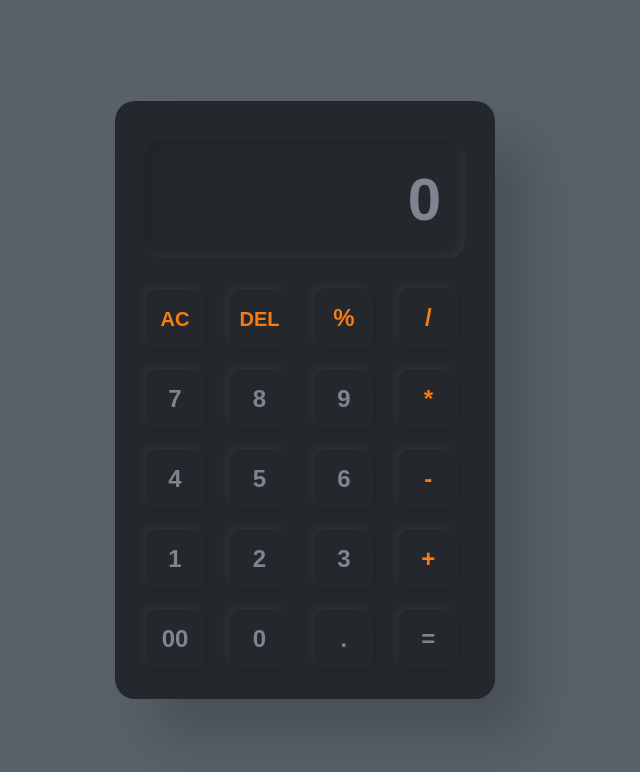
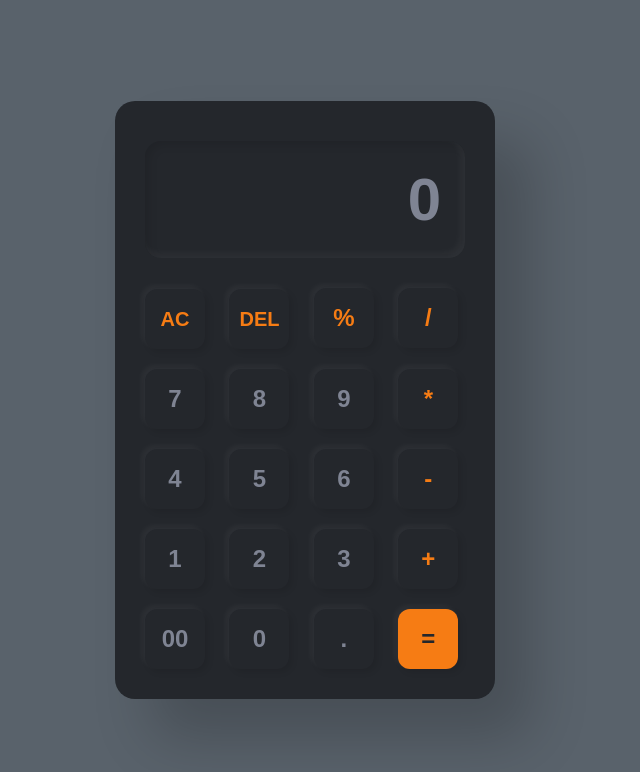
Before and after one commit to kishanlalchoudhary/Calculator, a plain HTML site: page index.html in a window 1280 px wide. Shown: the whole page, without its empty margins (335-975 px from the left). Drawn offline with Linux system fonts and the light colour scheme.

Commit message:
fixed some colors

```diff
--- a/style.css
+++ b/style.css
@@ -67,7 +67,8 @@ button:hover {
 }
 
 .equalBtn {
-    background: #24272C;
+    background: #f67c14;
+    color: #24272c;
 }
 
 .operator {
@@ -75,5 +76,5 @@ button:hover {
 }
 
 .operator:hover {
-    color: #7F8493;
+    color: #24272C;
 }
```
